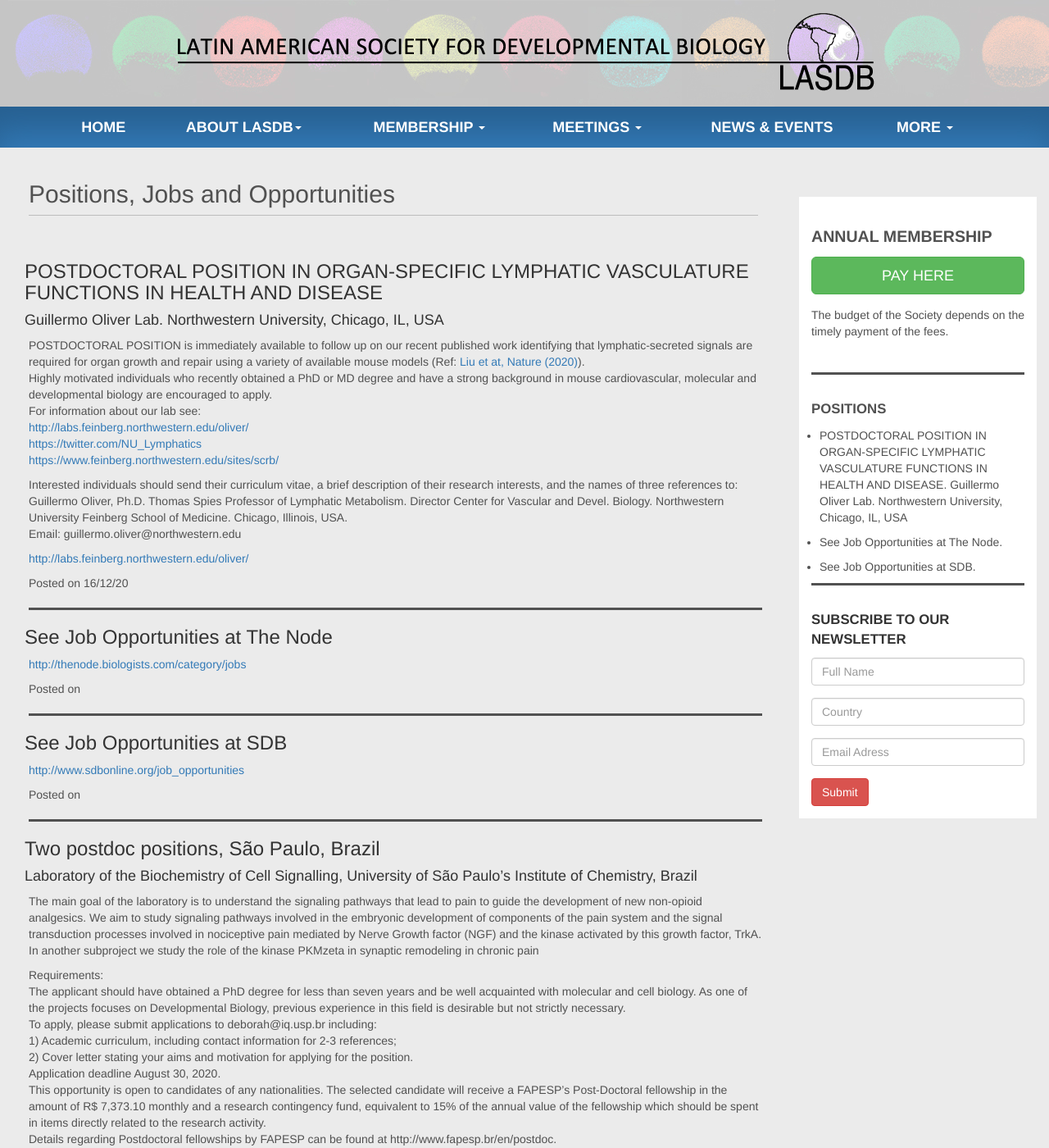
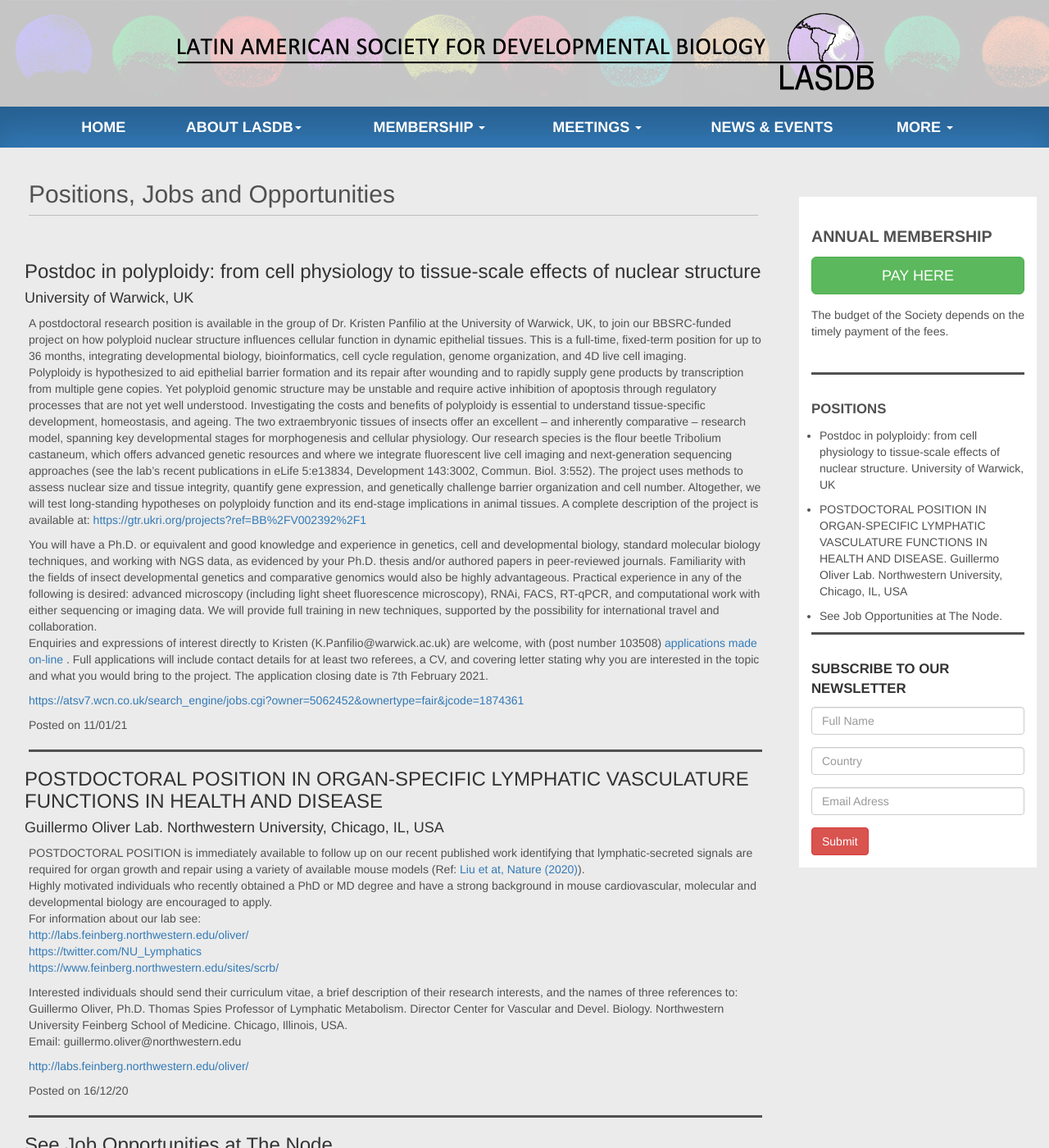
Before and after one commit to lasdb/lasdb.github.io, a Jekyll site: the page built from _posts/2000-01-01-jobs.markdown, in a window 1280 px wide and 1400 px high. Shown: the whole window at 82% size. Built offline with Jekyll 4.4.1, drawn with Linux system fonts in a browser that asks for light colours; nearby versions of some CDN libraries.

Commit message:
Update 2000-01-01-jobs.markdown

```diff
--- a/_posts/2000-01-01-jobs.markdown
+++ b/_posts/2000-01-01-jobs.markdown
@@ -5,6 +5,15 @@
 categories: jobs
 permalink: /pages/jobs.html
 jobs:
+
+  - title: 'Postdoc in polyploidy: from cell physiology to tissue-scale effects of nuclear structure'
+    date: '11/01/21'
+    subtitle: 'University of Warwick, UK'
+    body: 'A postdoctoral research position is available in the group of Dr. Kristen Panfilio at the University of Warwick, UK, to join our BBSRC-funded project on how polyploid nuclear structure influences cellular function in dynamic epithelial tissues. This is a full-time, fixed-term position for up to 36 months, integrating developmental biology, bioinformatics, cell cycle regulation, genome organization, and 4D live cell imaging. <br>
+Polyploidy is hypothesized to aid epithelial barrier formation and its repair after wounding and to rapidly supply gene products by transcription from multiple gene copies. Yet polyploid genomic structure may be unstable and require active inhibition of apoptosis through regulatory processes that are not yet well understood. Investigating the costs and benefits of polyploidy is essential to understand tissue-specific development, homeostasis, and ageing. The two extraembryonic tissues of insects offer an excellent – and inherently comparative – research model, spanning key developmental stages for morphogenesis and cellular physiology. Our research species is the flour beetle Tribolium castaneum, which offers advanced genetic resources and where we integrate fluorescent live cell imaging and next-generation sequencing approaches (see the lab’s recent publications in eLife 5:e13834, Development 143:3002, Commun. Biol. 3:552). The project uses methods to assess nuclear size and tissue integrity, quantify gene expression, and genetically challenge barrier organization and cell number. Altogether, we will test long-standing hypotheses on polyploidy function and its end-stage implications in animal tissues. A complete description of the project is available at: <a href="https://gtr.ukri.org/projects?ref=BB%2FV002392%2F1" target="_blank">https://gtr.ukri.org/projects?ref=BB%2FV002392%2F1</a> <br>'
+    par2: 'You will have a Ph.D. or equivalent and good knowledge and experience in genetics, cell and developmental biology, standard molecular biology techniques, and working with NGS data, as evidenced by your Ph.D. thesis and/or authored papers in peer-reviewed journals. Familiarity with the fields of insect developmental genetics and comparative genomics would also be highly advantageous. Practical experience in any of the following is desired: advanced microscopy (including light sheet fluorescence microscopy), RNAi, FACS, RT-qPCR, and computational work with either sequencing or imaging data. We will provide full training in new techniques, supported by the possibility for international travel and collaboration. <br>
+Enquiries and expressions of interest directly to Kristen (K.Panfilio@warwick.ac.uk) are welcome, with  (post number 103508) <a href="https://atsv7.wcn.co.uk/search_engine/jobs.cgi?owner=5062452&ownertype=fair&jcode=1874361" target="_blank">applications made on-line</a> . Full applications will include contact details for at least two referees, a CV, and covering letter stating why you are interested in the topic and what you would bring to the project. The application closing date is 7th February 2021.'
+    URL: 'https://atsv7.wcn.co.uk/search_engine/jobs.cgi?owner=5062452&ownertype=fair&jcode=1874361'
 
   - title: 'POSTDOCTORAL POSITION IN ORGAN-SPECIFIC LYMPHATIC VASCULATURE FUNCTIONS IN HEALTH AND DISEASE'
     date: '16/12/20'
```
